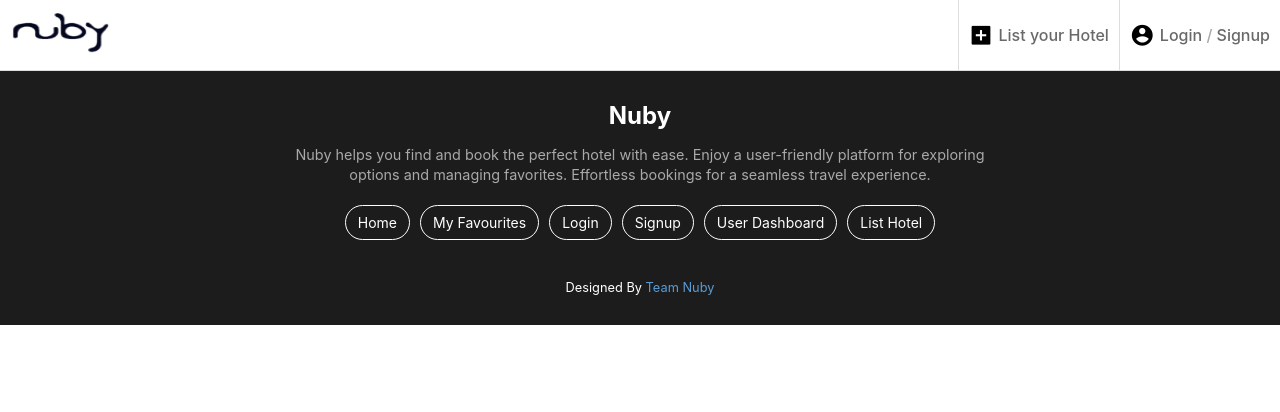
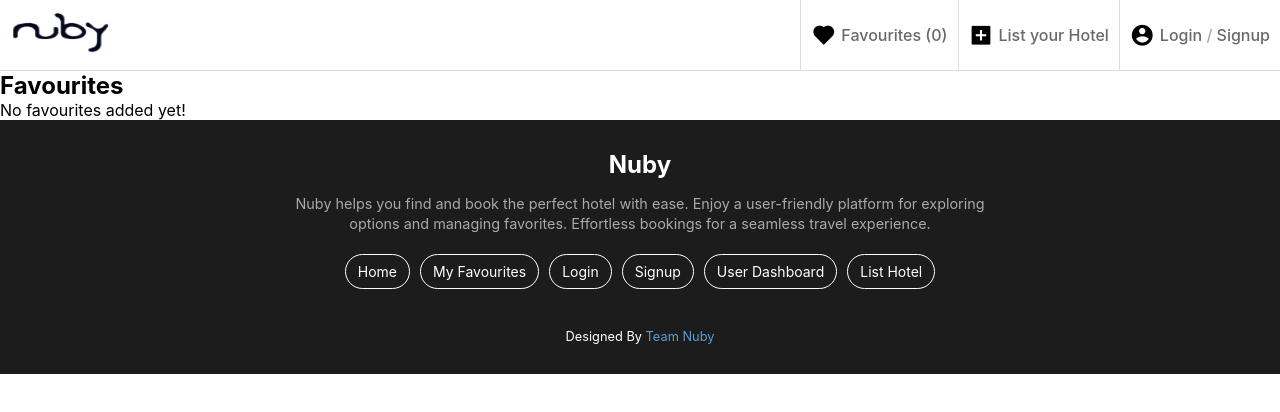
Before and after one commit to mysteryman123456/HBMS, a React (Create React App) app in the folder frontend/: page /favourite in a window 1280 px wide. Shown: the top 412 px of the page. Built offline with nearby package versions, Linux system fonts and the light colour scheme.

Commit message:
favourite

```diff
--- a/frontend/src/App.js
+++ b/frontend/src/App.js
@@ -12,6 +12,9 @@ import SearchPage from "./Components/SearchPage"
 import NotFound from "./Components/NotFound"
 import EditListing from './Components/EditListing';
 import {SessionProvider} from "./Context/SessionContext"
+import Favourite from './Components/Favourite';
+
+
 
 function App() {
   return (
@@ -25,13 +28,15 @@ function App() {
             <Route path="/login" element={<Login />} />
             <Route path="/user-dashboard" element={<UserDashboard />} />
             <Route path="/hotel-admin-dashboard/" element={<HotelAdminDashboard />}>
-                <Route path="add-listing" element={<HotelListing />} />
-                <Route path="edit-listing" element={<EditListing />} />
-                <Route index element={<HotelListing />} />
-                <Route path="*" element={<NotFound />} />
+            <Route path="add-listing" element={<HotelListing />} />
+            <Route path="edit-listing" element={<EditListing />} />
+            <Route index element={<HotelListing />} />
+            <Route path="*" element={<NotFound />} />
             </Route>
             <Route path="/search" element={<SearchPage />} />
             <Route path="/hotel/:id" element={<ProductPage />} />
+            <Route path="/favourite" element={<Favourite />} />
+
           </Routes>
         <Footer/>
     </Router>
--- /dev/null
+++ b/frontend/src/Components/Favourite.jsx
@@ -0,0 +1,39 @@
+
+import React, { useState, useEffect } from 'react';
+import { Link } from 'react-router-dom';
+
+const Favourite = () => {
+  const [favorites, setFavorites] = useState([]);
+
+  useEffect(() => {
+    // Retrieve favorites from localStorage
+    const favHotels = JSON.parse(localStorage.getItem('favoriteHotels')) || [];
+    setFavorites(favHotels);
+  }, []);
+
+  return (
+    <div className="favourites-page">
+      <h2>Favourites</h2>
+      {favorites.length > 0 ? (
+        <div className="favorites-list">
+          {favorites.map((hotel, index) => (
+            <div key={index} className="favorite-card">
+              <img src={hotel.hotel_image} alt={hotel.hotel_name} />
+              <div className="favorite-details">
+                <h3>{hotel.hotel_name}</h3>
+                <p>{hotel.price} NPR</p>
+                <Link to={`/hotel/${hotel.hotel_id}`} className="view-details">
+                  View Details
+                </Link>
+              </div>
+            </div>
+          ))}
+        </div>
+      ) : (
+        <p>No favourites added yet!</p>
+      )}
+    </div>
+  );
+};
+
+export default Favourite;
--- a/frontend/src/Components/Navbar.jsx
+++ b/frontend/src/Components/Navbar.jsx
@@ -1,27 +1,63 @@
-import React from 'react'
-import { Link } from 'react-router-dom'
-import logo from "../Assets/NUBY.png"
+import React, { useState, useEffect } from "react";
+import { Link } from "react-router-dom";
+import logo from "../Assets/NUBY.png";
+
 const Navbar = () => {
+  const [favCount, setFavCount] = useState(0);
+
+  // Function to fetch favorites from localStorage and update count
+  const updateFavCount = () => {
+    const favHotels = JSON.parse(localStorage.getItem("favoriteHotels")) || [];
+    setFavCount(favHotels.length);
+  };
+
+  useEffect(() => {
+    updateFavCount(); // Initial fetch
+
+    // Listen for localStorage changes
+    const handleStorageChange = () => {
+      updateFavCount();
+    };
+
+    window.addEventListener("storage", handleStorageChange);
+
+    // Clean up the event listener on unmount
+    return () => {
+      window.removeEventListener("storage", handleStorageChange);
+    };
+  }, []);
+
   return (
     <nav>
-      <div className='logo'>
-        <Link to="/"><img draggable={false} height={40} width={100} src={logo} alt="nuby" /></Link>
+      <div className="logo">
+        <Link to="/">
+          <img draggable={false} height={40} width={100} src={logo} alt="nuby" />
+        </Link>
       </div>
       <div className="nav-right-side">
+        <div className="list fav-list">
+          <i className="ri-heart-fill"></i>
+          <div>
+            <Link to="/favourites">
+              Favourites <span>({favCount})</span>
+            </Link>
+          </div>
+        </div>
         <div className="list">
-            <i className="ri-add-box-fill"></i>
-            <div>
-              <Link to="/hotel-admin-dashboard">
-                List your Hotel
-            </Link></div>
+          <i className="ri-add-box-fill"></i>
+          <div>
+            <Link to="/hotel-admin-dashboard">List your Hotel</Link>
+          </div>
         </div>
         <div className="login-signup">
-            <i className="ri-account-circle-fill"></i>
-            <div style={{color:"darkgrey"}}><Link to="/login">Login</Link> /<Link to="/signup"> Signup</Link></div>
+          <i className="ri-account-circle-fill"></i>
+          <div style={{ color: "darkgrey" }}>
+            <Link to="/login">Login</Link> / <Link to="/signup"> Signup</Link>
+          </div>
         </div>
       </div>
     </nav>
-  )
-}
+  );
+};
 
-export default Navbar
+export default Navbar;
--- a/frontend/src/Components/SearchPage.jsx
+++ b/frontend/src/Components/SearchPage.jsx
@@ -11,6 +11,30 @@ const SearchPage = () => {
   const hotel_name = queryParameters.get("hotel_name")
   const guest_count = queryParameters.get("guest_count")
   const[listingData , setListingData] = useState([]);
+
+
+
+  const addToFav = (hotel_id, hotel_name, price, hotel_image) => {
+    const favHotels = JSON.parse(localStorage.getItem("favoriteHotels")) || [];
+
+    // Check if the hotel is already in favorites
+    const isAlreadyFav = favHotels.some((hotel) => hotel.hotel_id === hotel_id);
+
+    if (!isAlreadyFav) {
+      const newFavHotel = { hotel_id, hotel_name, price, hotel_image };
+      favHotels.push(newFavHotel);
+      localStorage.setItem("favoriteHotels", JSON.stringify(favHotels));
+
+      // Dispatch an event to update Navbar count
+      window.dispatchEvent(new Event("storage"));
+
+      console.log("Added to favorites:", newFavHotel);
+    } else {
+      console.log("Hotel already in favorites.");
+    }
+  };
+
+
 
   useEffect(() => {
     const fetchData = async () => {
@@ -98,6 +122,10 @@ const SearchPage = () => {
         [name]: value,
       }));
     }
+
+
+
+
   };
 
   return (
@@ -286,8 +314,10 @@ const SearchPage = () => {
                 </div>
                 <div class="card-actions">
                   <button onClick={()=>(navigate(`../hotel/${card.hotel_id}`))} class="view-details">View Details</button>
-                  <button class="book-now">Add to Favourites</button>
+                  <button onClick={() =>addToFav(card.hotel_id,card.hotel_name,card.price,card.hotel_image)}className="book-now">Add to Favourites</button>
+                  {/* <button onClick={()=>(addToFav(card.hotel_id,card.hotel_name,card.price,card.hotel_image))} class="book-now">Add to Favourites</button>                */}
                 </div>
+
               </div>
             </div>
           ))
```
Also changed, not shown: frontend/src/Components/Home.jsx (+2 -0 lines), frontend/src/Components/Signup.jsx (+34 -0 lines).
